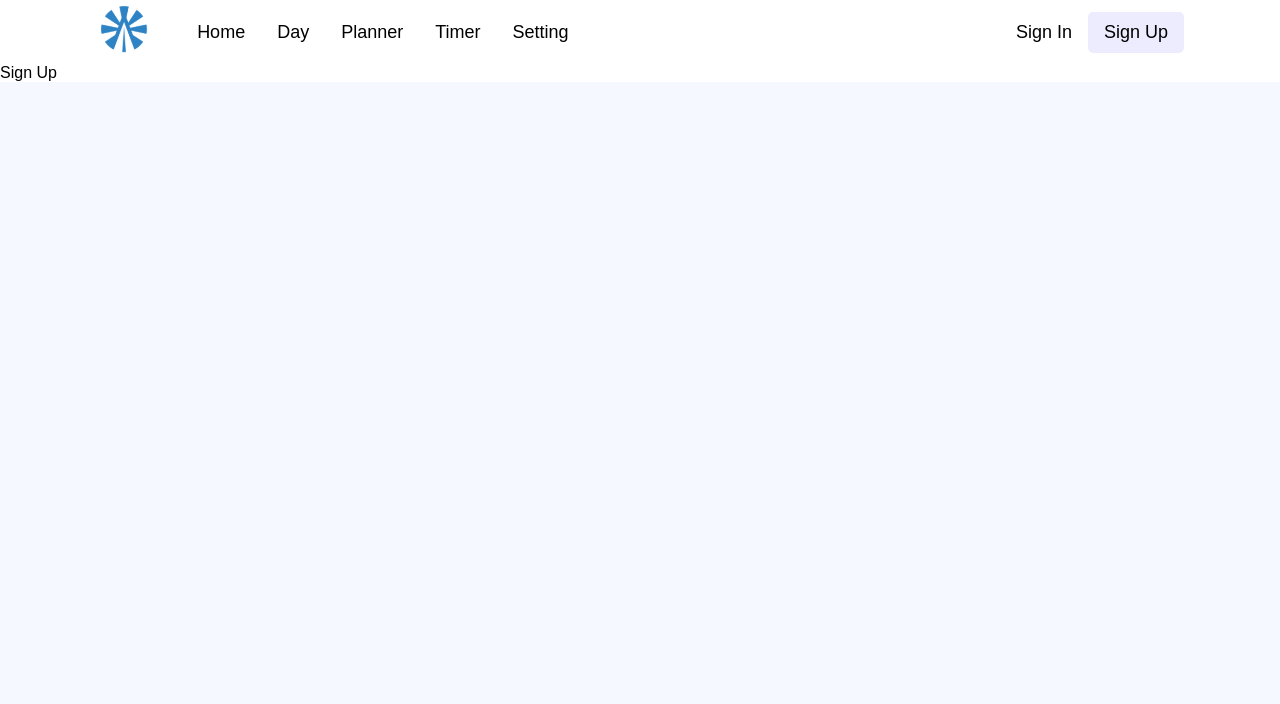
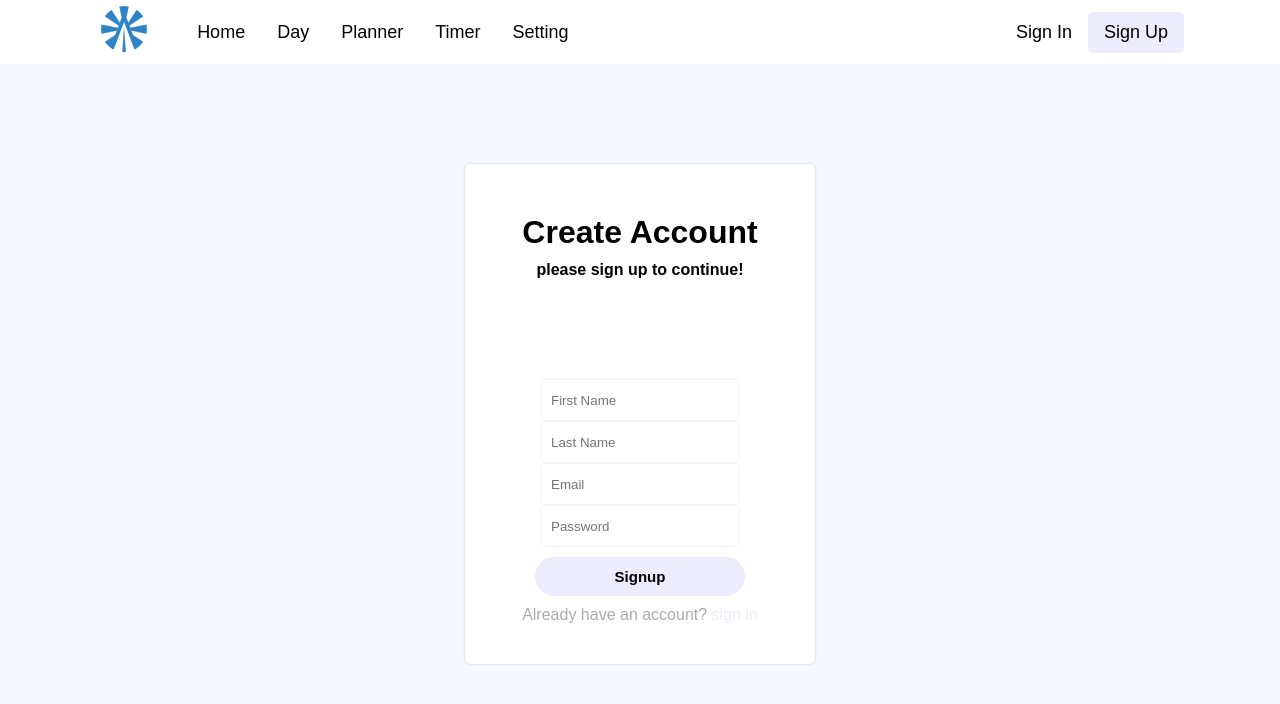
Before and after one commit to dave-sh/focus-route, a React (Create React App) app in the folder project/: page /sign_up in a window 1280 px wide. Shown: the top 704 px of the page. Built offline with nearby package versions, Linux system fonts and the light colour scheme.

Commit message:
login done

```diff
--- a/project/src/containers/navbar/Navbar.jsx
+++ b/project/src/containers/navbar/Navbar.jsx
@@ -1,7 +1,7 @@
 import React from 'react'
 import './navbar.css'
 import logo from '../../assets/Logo.PNG'
-import { Routes, Route, Link } from "react-router-dom";
+import {  Link } from "react-router-dom";
 
 const Navbar = () => {
   return (
--- a/project/src/pages/sign_in/Sign_In.jsx
+++ b/project/src/pages/sign_in/Sign_In.jsx
@@ -1,5 +1,7 @@
 import React from 'react'
 import './sign_in.css'
+
+import {  Link } from "react-router-dom";
 
 const Sign_In = () => {
   return (
@@ -13,7 +15,7 @@ const Sign_In = () => {
       <p><a href="#">Forgot Password?</a></p>
       <button className='sign_in_button 'type='submit'>Login</button>
       <p>Dont have an Account?
-        <a className="sign_in_form_sign_up" href="#"> sign up</a>
+        <Link to = '/sign_up'className="sign_in_form_sign_up" > sign up</Link>
       </p>
       </div>
 
--- a/project/src/pages/sign_in/sign_in.css
+++ b/project/src/pages/sign_in/sign_in.css
@@ -48,7 +48,7 @@
   outline: none;
   border: 1px solid rgba(200, 200, 200, .2);
   padding: 0 10px;
-
+  border-radius: 5px;
 
 }
 
--- a/project/src/pages/sign_up/Sign_Up.jsx
+++ b/project/src/pages/sign_up/Sign_Up.jsx
@@ -1,9 +1,27 @@
 import React from 'react'
 import './sign_up.css'
 
+import {  Link } from "react-router-dom";
+
 const Sign_Up = () => {
   return (
-    <div className='sign_up'>Sign Up</div>
+    <div className='sign_up'>
+      <div className ='sign_up_form'>
+        <h1>Create Account</h1>
+        <h4>please sign up to continue!</h4>
+        <input placeholder='First Name' />
+        <input placeholder='Last Name' />
+        <input placeholder='Email' />
+        <input type="password" placeholder='Password' />
+
+      <button className='sign_up_button 'type='submit'>Signup</button>
+      <p>Already have an account?
+        <Link to ="/sign_in" className="sign_up_form_sign_in"> sign in</Link>
+      </p>
+      </div>
+
+
+    </div>
   )
 }
 
--- a/project/src/pages/sign_up/sign_up.css
+++ b/project/src/pages/sign_up/sign_up.css
@@ -0,0 +1,83 @@
+* {
+  box-sizing: border-box;
+  padding: 0;
+  margin: 0;
+  scroll-behavior: smooth;
+  font-family: Arial, Helvetica, sans-serif;
+
+}
+
+.sign_up {
+  height: 100%;
+  width: 100%;
+  background-color: #f5f9ff;
+  display: flex;
+  align-items: center;
+  flex-direction: column;
+  padding-top: 100px;
+
+}
+
+
+.sign_up_form {
+  background-color: white;
+  width: 350px;
+  height: 500px;
+  align-items: center;
+  display: flex;
+  flex-direction: column;
+  box-shadow: 0px 0px 2.5px rgba(15, 15, 15, 0.19);
+  padding-top: 50px;
+  border-radius: 5px;
+
+}
+
+.sign_up_form h1 {
+  padding-bottom: 10px;
+  font-weight: 600;
+
+}
+
+.sign_up_form h4 {
+  padding-bottom: 100px;
+}
+
+.sign_up_form input {
+  width: 200px;
+  height: 42px;
+  outline: none;
+  border: 1px solid rgba(200, 200, 200, .2);
+  padding: 0 10px;
+  border-radius: 5px;
+
+
+}
+
+.sign_up_button {
+  padding: 11px 80px;
+  background-color: #edecff;
+  color: #000;
+  font-size: 15px;
+  font-weight: 600;
+  border: none;
+  border-radius: 25px;
+  margin-top: 10px;
+  cursor: pointer;
+}
+
+.sign_up_button:hover {
+  background-color: #cbc9f8;
+}
+
+.sign_up p {
+  color: rgb(172, 170, 170);
+  margin-top: 10px;
+}
+
+.sign_up_form_sign_in {
+  color: #edecff;
+}
+
+.sign_up_form_sign_in:hover {
+  color: #cbc9f8;
+}
```
